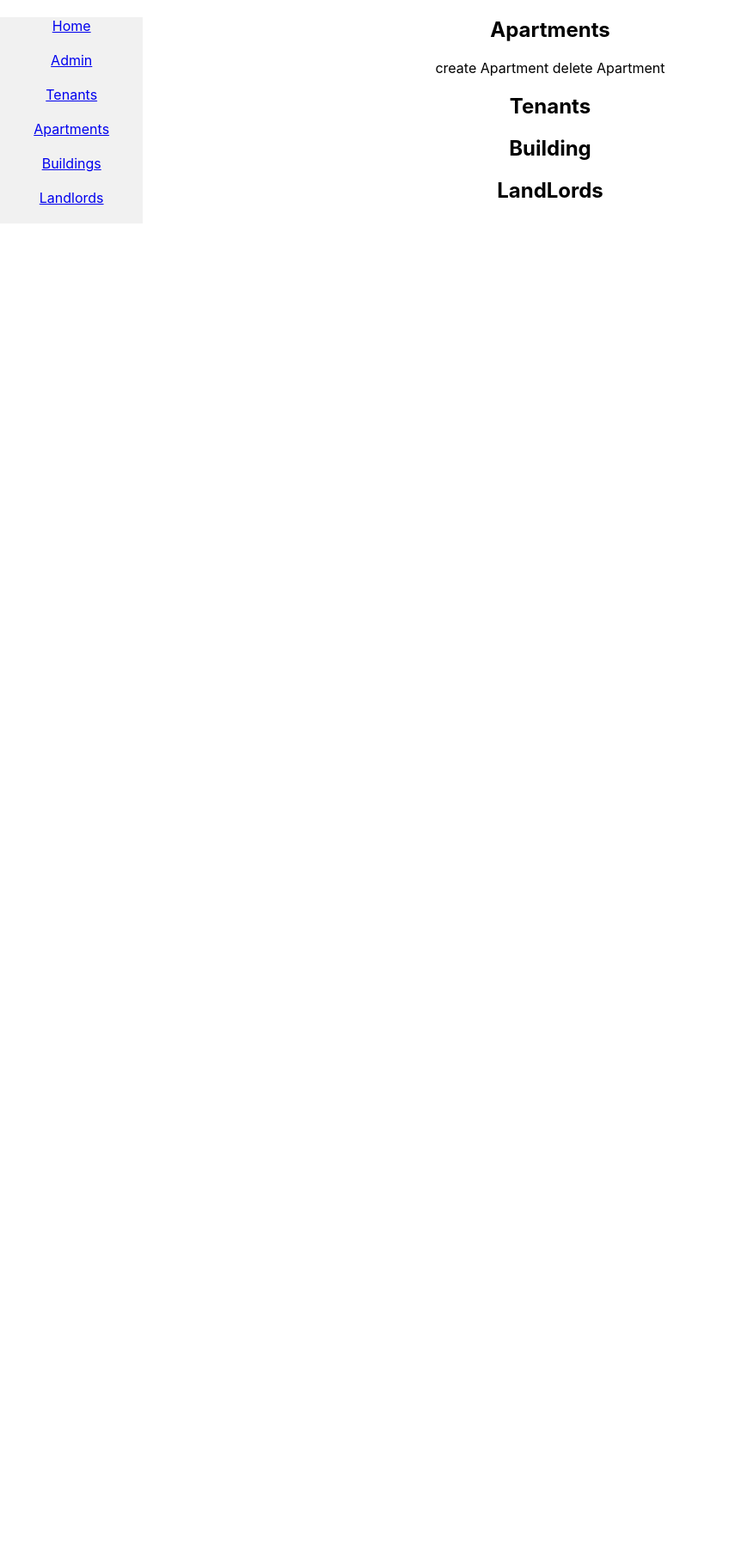
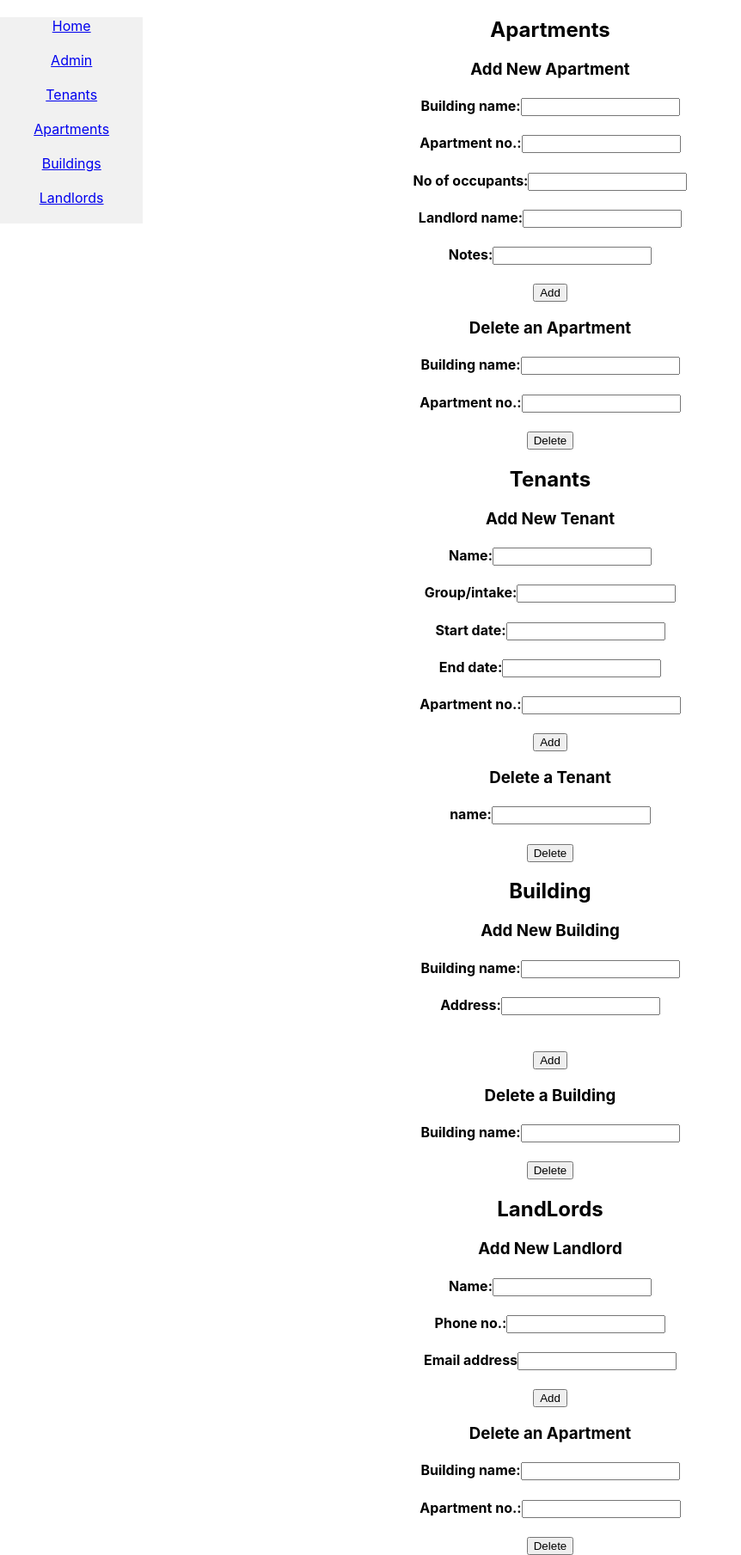
Before and after one commit to AntonyTruran/GroupProject, a React (Create React App) app in the folder apartmentfrontend/: page /Admin in a window 1280 px wide. Shown: the whole page at 86% size, without its empty margins (0-862 px from the left). Before the commit the page ends 800 px from the top, so only its background shows below. Built offline with nearby package versions, Linux system fonts and the light colour scheme.

Commit message:
Update Admin.js
Admin has some forms now

```diff
--- a/apartmentfrontend/src/Admin.js
+++ b/apartmentfrontend/src/Admin.js
@@ -22,17 +22,142 @@ class Admin extends Component {
       <div>
 
         <h2>Apartments</h2>
-        create Apartment
+          <h3>Add New Apartment</h3>
+           <form>
+             <h4>
+               Building name:
+               <input id="building" type="text" name="Building"></input>
+             </h4>
+             <h4>
+               Apartment no.:
+               <input id="roomNo" type="number" name="Apartment"></input>
+             </h4>
+             <h4>
+               No of occupants:
+               <input id="occupantNo" type="number" name="No of Occupants"></input>
+             </h4>
+             <h4>
+               Landlord name:
+               <input id="landlord" type="text" name="Landlord"></input>
+             </h4>
+             <h4>
+               Notes:
+               <input id="notes" type="text" name="notes"></input>
+             </h4>
+           </form>
 
-        delete Apartment
+           <input type='submit' value="Add"></input>
+
+           <h3>Delete an Apartment</h3>
+            <form>
+             <h4>
+               Building name:
+               <input id="building" type="text" name="Building"></input>
+             </h4>
+             <h4>
+               Apartment no.:
+               <input id="roomNo" type="number" name="Apartment"></input>
+             </h4>
+            </form>
+
+            <input type='submit' value="Delete"></input>
 
         <h2>Tenants</h2>
+          <h3>Add New Tenant</h3>
+           <form>
+             <h4>
+               Name:
+               <input id="name" type="text" name="Name"></input>
+             </h4>
+             <h4>
+               Group/intake:
+               <input id="group" type="number" name="Group"></input>
+             </h4>
+             <h4>
+               Start date:
+               <input id="startDate" type="number" name="Start Date"></input>
+             </h4>
+             <h4>
+               End date:
+               <input id="endDate" type="number" name="End Date"></input>
+             </h4>
+             <h4>
+               Apartment no.:
+               <input id="roomNo" type="number" name="Landlord"></input>
+             </h4>
+
+           </form>
+
+           <input type='submit' value="Add"></input>
+
+            <h3>Delete a Tenant</h3>
+            <form>
+             <h4>
+               name:
+               <input id="name" type="text" name="Name"></input>
+             </h4>
+            </form>
+            <input type='submit' value="Delete"></input>
 
 
 
         <h2>Building</h2>
+        <h3>Add New Building</h3>
+        <form>
+             <h4>
+               Building name:
+               <input id="building" type="text" name="Building"></input>
+             </h4>
+             <h4>
+               Address:
+               <input id="roomNo" type="number" name="Apartment"></input>
+             </h4>
+           </form>
+           <br></br>
+           <input type='submit' value="Add"></input>
+            <h3>Delete a Building</h3>
+            <form>
+             <h4>
+               Building name:
+               <input id="building" type="text" name="Building"></input>
+             </h4>
+            </form>
+
+            <input type='submit' value="Delete"></input>
+
 
         <h2>LandLords</h2>
+        <h3>Add New Landlord</h3>
+        <form>
+             <h4>
+               Name:
+               <input id="name" type="text" name="Name"></input>
+             </h4>
+             <h4>
+               Phone no.:
+               <input id="phoneNo" type="number" name="Phone"></input>
+             </h4>
+             <h4>
+               Email address
+               <input id="email" type="text" name="No of Occupants"></input>
+             </h4>
+           </form>
+           <input type='submit' value="Add"></input>
+
+            <h3>Delete an Apartment</h3>
+            <form>
+             <h4>
+               Building name:
+               <input id="building" type="text" name="Building"></input>
+             </h4>
+             <h4>
+               Apartment no.:
+               <input id="roomNo" type="number" name="Apartment"></input>
+             </h4>
+            </form>
+
+            <input type='submit' value="Delete"></input>
+
       </div>
     );
   }
```
